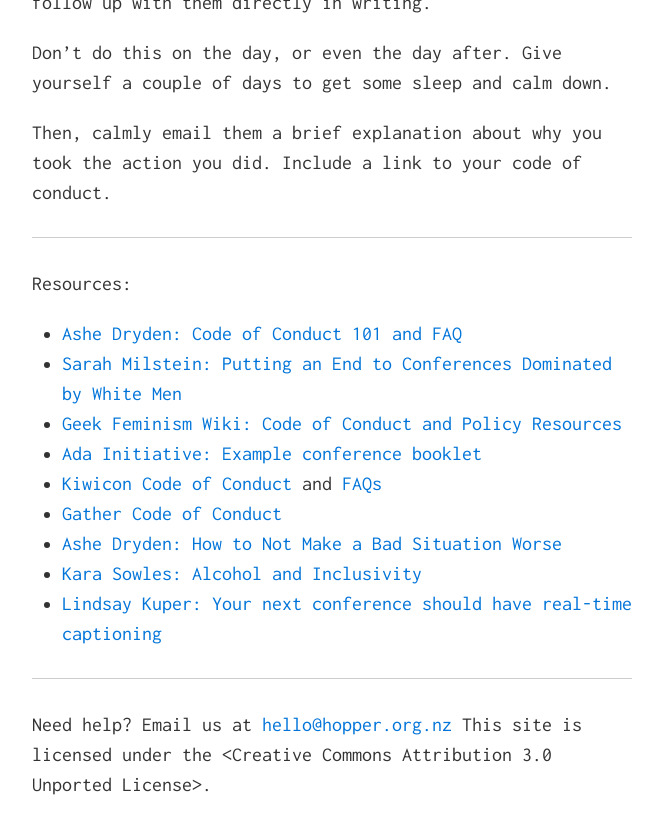
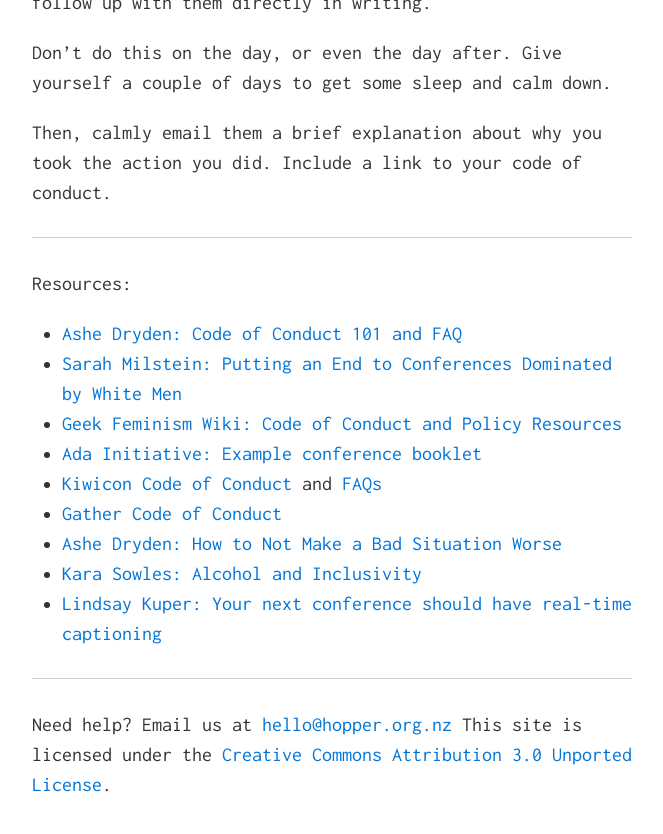
Before and after one commit to hopperfund/events, a Jekyll site: the page built from index.md, in a window 1280 px wide and 900 px high, scrolled down 27202 px. Shown: the top 834 px of the window, without its empty margins (308-971 px from the left). Built offline with Jekyll 4.4.1, drawn with Linux system fonts in a browser that asks for light colours; some of the changed lines change nothing that is shown.

Commit message:
Fix link

```diff
--- a/index.md
+++ b/index.md
@@ -505,4 +505,4 @@
 <hr>
 
 Need help? Email us at <hello@hopper.org.nz>
-This site is licensed under the <Creative Commons Attribution 3.0 Unported License>.
+This site is licensed under the [Creative Commons Attribution 3.0 Unported License](http://creativecommons.org/licenses/by/3.0/).
```
